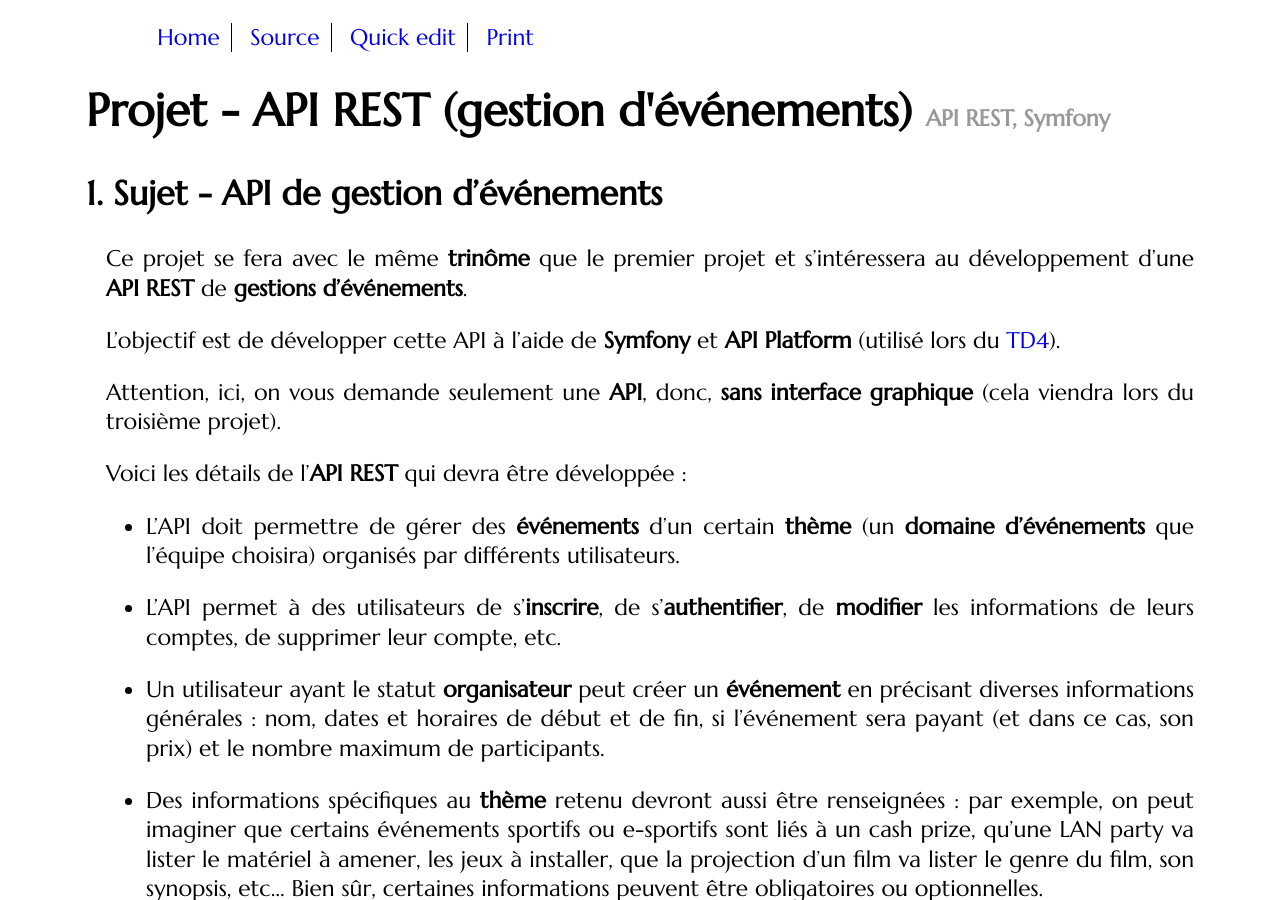
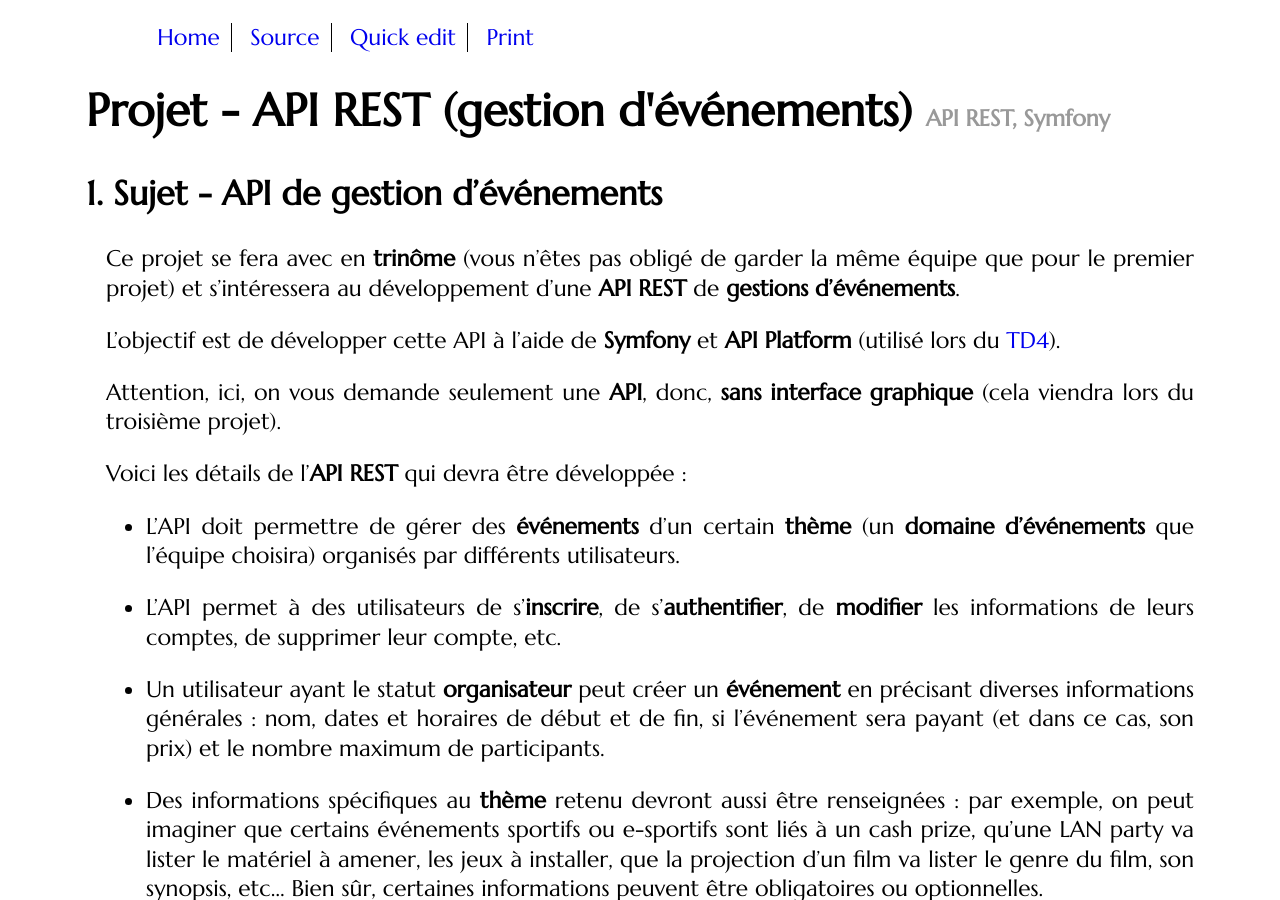
Before and after one commit to mgasquet/R5.A.05-ProgrammationAvancee-Web, a Jekyll site: the page built from tutorials/projet2.md, in a window 1280 px wide and 900 px high. Built offline with Jekyll 4.4.1, drawn with Linux system fonts in a browser that asks for light colours; some web fonts are replaced.

Commit message:
update consignes projet 2

```diff
--- a/tutorials/projet2.md
+++ b/tutorials/projet2.md
@@ -7,7 +7,7 @@ lang: fr
 
 ## Sujet - API de gestion d'événements
 
-Ce projet se fera avec le même **trinôme** que le premier projet et s'intéressera au développement d'une **API REST** de **gestions d'événements**.
+Ce projet se fera avec en **trinôme** (vous n'êtes pas obligé de garder la même équipe que pour le premier projet) et s'intéressera au développement d'une **API REST** de **gestions d'événements**.
 
 L'objectif est de développer cette API à l'aide de **Symfony** et **API Platform** (utilisé lors du [TD4]({{site.baseurl}}/tutorials/tutorial4)).
 
```
